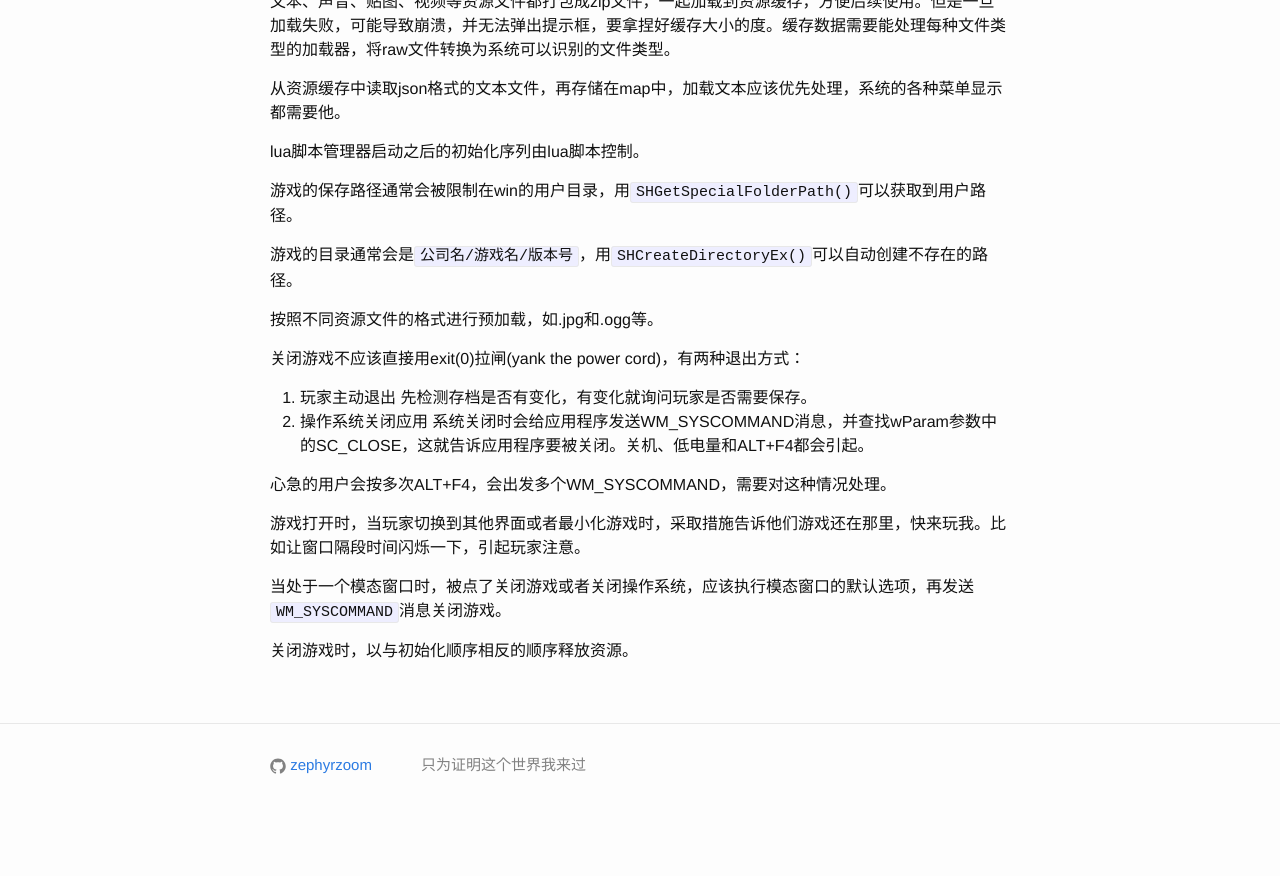
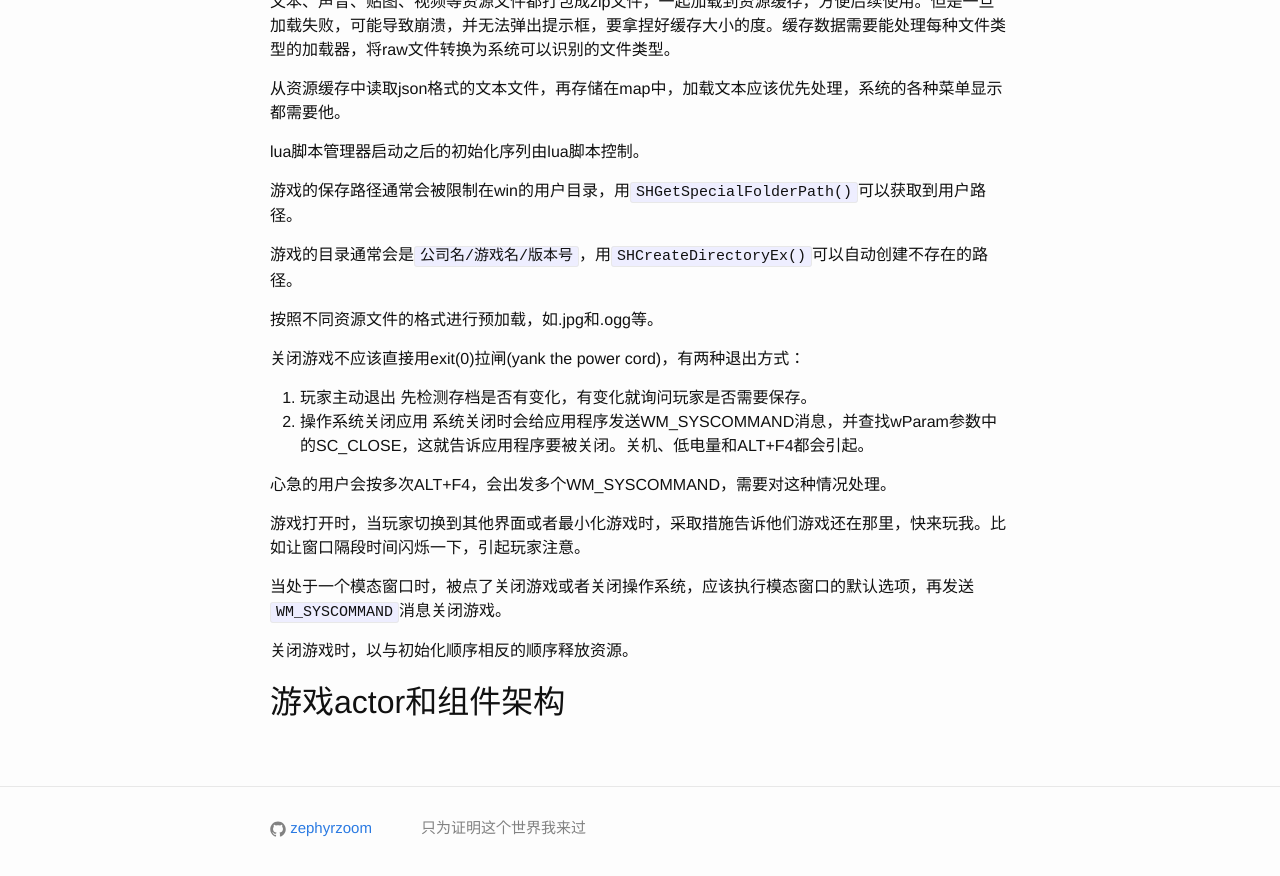
Before and after one commit to zephyrzoom/zephyrzoom.github.io, a Jekyll site: the page built from _posts/2017-09-09-game-coding.md, in a window 1280 px wide and 900 px high, scrolled down 4241 px. Shown: the top 876 px of the window. Built offline with Jekyll 4.4.1, drawn with Linux system fonts in a browser that asks for light colours; comment, search, counter and statistics services are not loaded; before the commit the page ends 5078 px from its top, so only the background shows below that.

Commit message:
update game coding

```diff
--- a/_posts/2017-09-09-game-coding.md
+++ b/_posts/2017-09-09-game-coding.md
@@ -139,3 +139,6 @@ lua脚本管理器启动之后的初始化序列由lua脚本控制。
 当处于一个模态窗口时，被点了关闭游戏或者关闭操作系统，应该执行模态窗口的默认选项，再发送`WM_SYSCOMMAND`消息关闭游戏。
 
 关闭游戏时，以与初始化顺序相反的顺序释放资源。
+
+游戏actor和组件架构
+--------------------------
```
